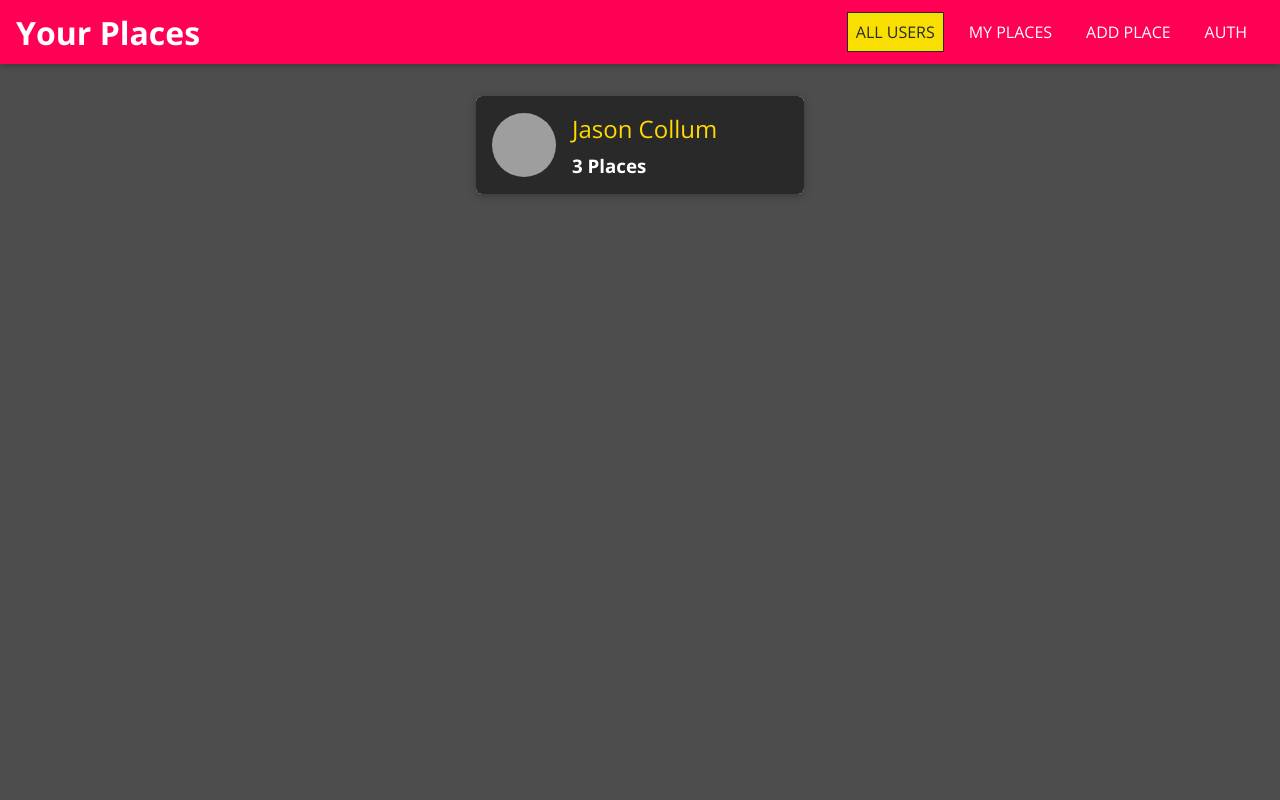
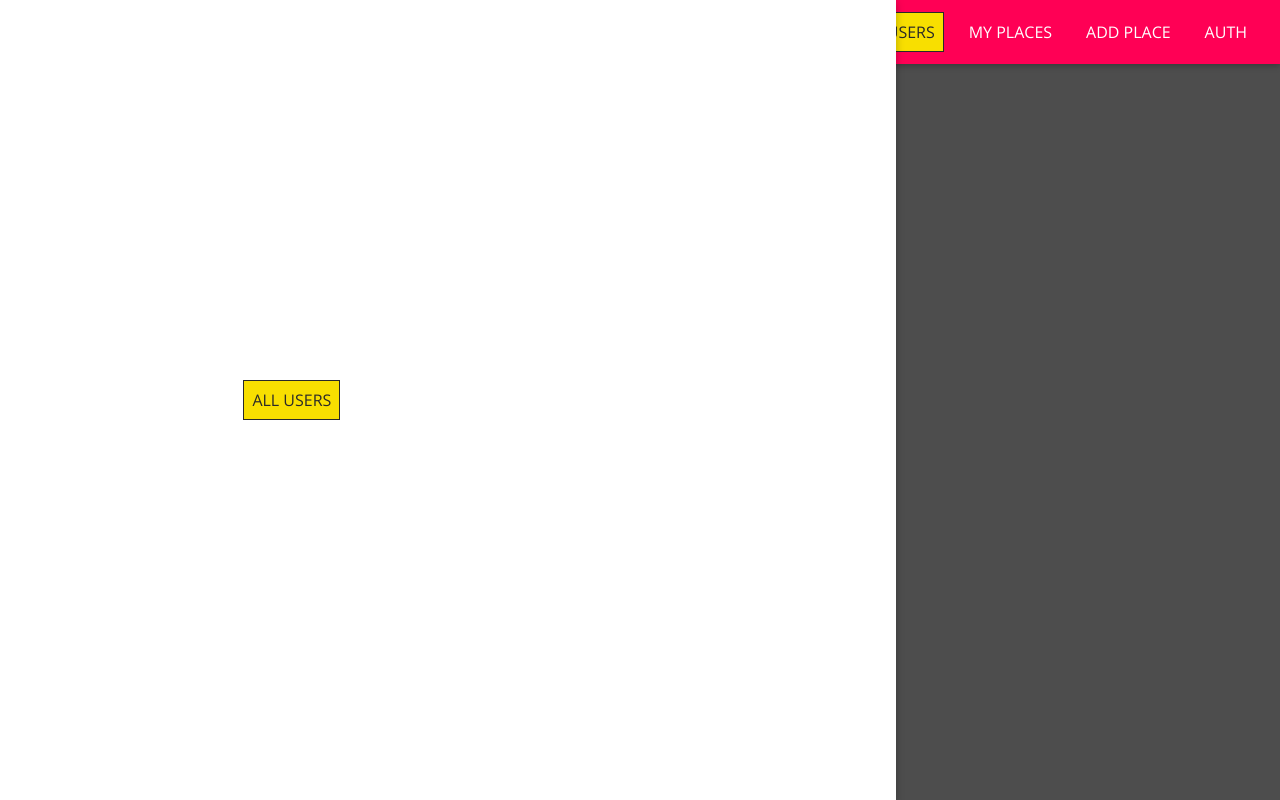
Before and after one commit to jasoncollum/PlacesAppUI, a React (Create React App) app: page / in a window 1280 px wide. Built offline with nearby package versions, Linux system fonts and the light colour scheme; grey boxes are pictures that could not be loaded.

Commit message:
add SideDrawer component

```diff
--- a/src/shared/components/Navigation/MainNavigation.js
+++ b/src/shared/components/Navigation/MainNavigation.js
@@ -3,10 +3,18 @@
 
 import MainHeader from './MainHeader';
 import NavLinks from './NavLinks';
+import SideDrawer from './SideDrawer';
 import './MainNavigation.css';
 
 const MainNavigation = props => {
-    return <MainHeader>
+    return (
+        <React.Fragment>
+            <SideDrawer>
+                <nav className='main-navigation__drawer-nav'>
+                    <NavLinks />
+                </nav>
+            </SideDrawer>
+            <MainHeader>
                 <button className='main-navigation__menu-btn'>
                     <span />
                     <span />
@@ -15,10 +23,12 @@
                 <h1 className='main-navigation__title'>
                     <Link to='/'>Your Places</Link>
                 </h1>
-        <nav>
+                <nav className='main-navigation__header-nav'>
                     <NavLinks />
                 </nav>
             </MainHeader>
+        </React.Fragment>
+    )
 }
 
 export default MainNavigation;
--- a/src/shared/components/Navigation/SideDrawer.css
+++ b/src/shared/components/Navigation/SideDrawer.css
@@ -0,0 +1,10 @@
+.side-drawer {
+  position: fixed;
+  left: 0;
+  top: 0;
+  z-index: 100;
+  height: 100vh;
+  width: 70%;
+  background: white;
+  box-shadow: 0 2px 8px rgba(0, 0, 0, 0.26);
+}
--- a/src/shared/components/Navigation/SideDrawer.js
+++ b/src/shared/components/Navigation/SideDrawer.js
@@ -0,0 +1,9 @@
+import React from 'react';
+
+import './SideDrawer.css';
+
+const SideDrawer = props => {
+    return <aside className='side-drawer'>{props.children}</aside>
+};
+
+export default SideDrawer;
```
Lines whose indentation alone changed are shown as unchanged.
